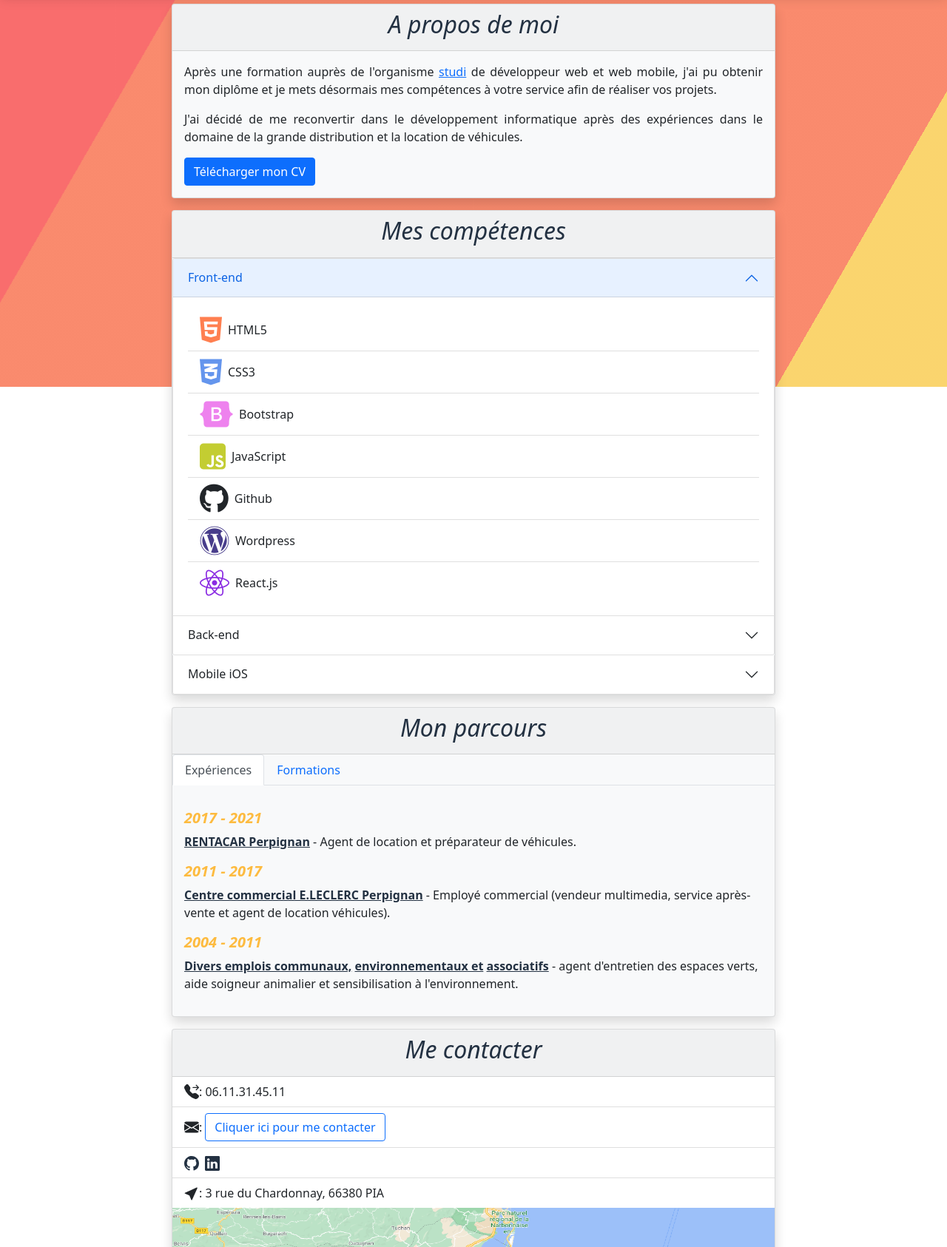
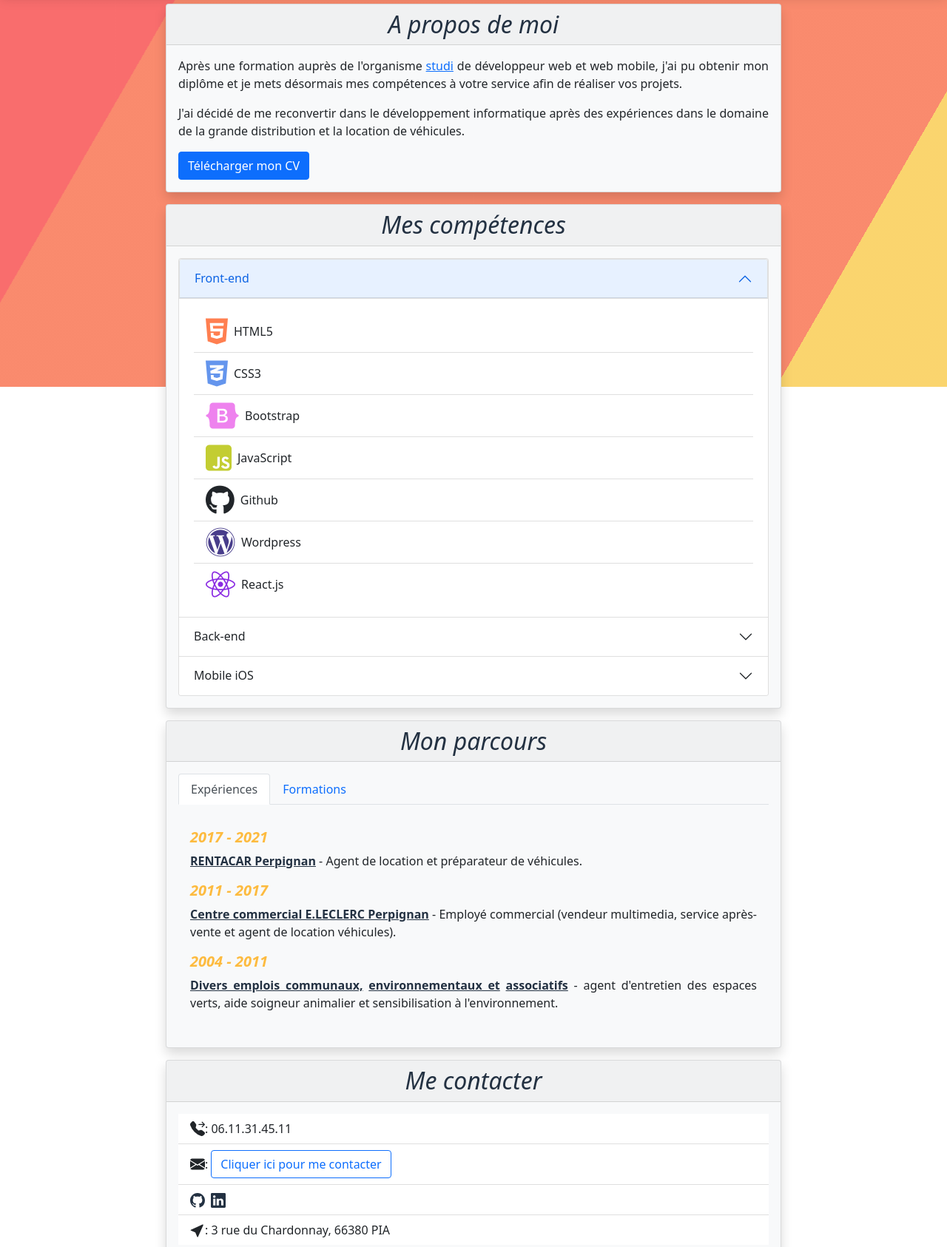
Before and after one commit to PierricM380/PierricMarye-Developpeur-Web-et-web-Mobile, a plain HTML site: page index.html in a window 1280 px wide. Shown: the part 277-1963 px from the top of the page at 74% size. Drawn offline with Linux system fonts and the light colour scheme.

Commit message:
Perform code and layout grid

```diff
--- a/index.html
+++ b/index.html
@@ -25,10 +25,10 @@
   <div class="bg bg3"></div>
   <!-- HEADER -->
   <header class="row shadow">
-    <div class="head col-12">
+    <sectcion class="head col-12">
       <h1 class="h1 text-secondary"><strong>Pierric Marye</strong></h1>
       <h2 class="h4 text-secondary"><strong>Développeur Web & Mobile</strong></h2>
-    </div>
+      </section>
   </header>
   <!-- NAVIGATION BAR -->
   <nav class="row navbar navbar-expand-lg navbar-light shadow">
@@ -53,11 +53,8 @@
   <!-- MAIN -->
   <main class="row mx-1 my-2">
     <!-- CARD PROFILE -->
-    <section class="row" id="profile">
-      <div class="col-xl-8 card my-2 g-0 bg-light shadow">
-        <div class="card-header">
-          <h2 class="card-title">A propos de moi</h2>
-        </div>
+    <section class="col-12 col-lg-9 col-xl-8 card g-0 my-2 bg-light shadow" id="profile">
+      <h2 class="card-header">A propos de moi</h2>
       <div class="card-body">
         <p class="card-text">
           Après une formation auprès de l'organisme <a href="https://www.studi.fr" target="_blank">studi</a> de
@@ -72,15 +69,13 @@
           mon
           CV</a>
       </div>
-      </div>
     </section>
     <!-- SKILLS -->
-    <section class="row" id="skills">
-      <div class="col-xl-8 card my-2 g-0 bg-light shadow">
-        <div class="card-header">
-          <h2>Mes compétences</h2>
-        </div>
-        <div class="accordion" id="accordionExample">
+    <section class="col-12 col-lg-9 col-xl-8 card g-0 my-2 bg-light shadow" id="skills">
+      <h2 class="card-header">Mes compétences</h2>
+      <div class="card-body">
+        <!-- Accordion 1 -->
+        <article class="accordion-item" id="accordionExample">
           <div class="accordion-item">
             <h3 class="accordion-header" id="headingOne">
               <button class=" accordion-button" type="button" data-bs-toggle="collapse" data-bs-target="#collapseOne"
@@ -88,6 +83,7 @@
                 Front-end
               </button>
             </h3>
+          </div>
           <div id="collapseOne" class="accordion-collapse collapse show" aria-labelledby="headingOne"
             data-bs-parent="#accordionExample">
             <div class="accordion-body ">
@@ -116,8 +112,9 @@
               </ul>
             </div>
           </div>
-          </div>
-          <div class="accordion-item">
+        </article>
+        <!-- Accordion 2 -->
+        <article class="accordion-item" id="accordionExample">
           <h3 class="accordion-header" id="headingTwo">
             <button class=" accordion-button collapsed" type="button" data-bs-toggle="collapse"
               data-bs-target="#collapseTwo" aria-expanded="false" aria-controls="collapseTwo">
@@ -145,9 +142,9 @@
               </ul>
             </div>
           </div>
-          </div>
-        </div>
-        <div class="accordion-item">
+        </article>
+        <!-- Accordion 3 -->
+        <article class="accordion-item" id="accordionExample">
           <h3 class="accordion-header" id="headingThree">
             <button class=" accordion-button collapsed" type="button" data-bs-toggle="collapse"
               data-bs-target="#collapseThree" aria-expanded="false" aria-controls="collapseThree">
@@ -171,15 +168,14 @@
               </ul>
             </div>
           </div>
-        </div>
+        </article>
       </div>
     </section>
     <!-- CURSES -->
-    <section class="row" id="curses">
-      <div class="col-xl-8 card my-2 bg-light shadow g-0">
-        <div class="card-header">
-          <h2>Mon parcours</h2>
-        </div>
+    <section class="col-12 col-lg-9 col-xl-8 card g-0 my-2 bg-light shadow" id="curses">
+      <!-- Tab bar -->
+      <h2 class="card-header">Mon parcours</h2>
+      <div class="card-body">
         <ul class="nav nav-tabs" id="myTab" role="tablist">
           <li class="nav-item" role="presentation">
             <button class=" nav-link active" id="home-tab" data-bs-toggle="tab" data-bs-target="#experiences"
@@ -264,12 +260,9 @@
       </div>
     </section>
     <!-- CONTACT -->
-    <section class="row" id="contact">
-      <div class="col-xl-8 card my-2 g-0 bg-light shadow">
-        <div class="card-header">
-          <h2>Me contacter</h2>
-        </div>
-        <div class="body">
+    <section class="col-12 col-lg-9 col-xl-8 card g-0 my-2 bg-light shadow" id="contact">
+      <h2 class="card-header">Me contacter</h2>
+      <div class="card-body">
         <ul class="list-group list-group-flush ">
           <li class="list-group-item">
             <svg xmlns="http://www.w3.org/2000/svg" width="20" height="20" fill="currentColor"
@@ -297,16 +290,16 @@
               </svg>
             </a>
             <a class="linkedin ms-1" href="https://www.linkedin.com/in/pierricmarye" target="_blank">
-                <svg xmlns="http://www.w3.org/2000/svg" width="20" height="20" fill="currentColor"
-                  class="bi bi-linkedin" viewBox="0 0 16 16">
+              <svg xmlns="http://www.w3.org/2000/svg" width="20" height="20" fill="currentColor" class="bi bi-linkedin"
+                viewBox="0 0 16 16">
                 <path
                   d="M0 1.146C0 .513.526 0 1.175 0h13.65C15.474 0 16 .513 16 1.146v13.708c0 .633-.526 1.146-1.175 1.146H1.175C.526 16 0 15.487 0 14.854V1.146zm4.943 12.248V6.169H2.542v7.225h2.401zm-1.2-8.212c.837 0 1.358-.554 1.358-1.248-.015-.709-.52-1.248-1.342-1.248-.822 0-1.359.54-1.359 1.248 0 .694.521 1.248 1.327 1.248h.016zm4.908 8.212V9.359c0-.216.016-.432.08-.586.173-.431.568-.878 1.232-.878.869 0 1.216.662 1.216 1.634v3.865h2.401V9.25c0-2.22-1.184-3.252-2.764-3.252-1.274 0-1.845.7-2.165 1.193v.025h-.016a5.54 5.54 0 0 1 .016-.025V6.169h-2.4c.03.678 0 7.225 0 7.225h2.4z" />
               </svg>
             </a>
           </li>
           <li class="list-group-item">
-              <svg xmlns="http://www.w3.org/2000/svg" width="20" height="20" fill="currentColor"
-                class="bi bi-cursor-fill" viewBox="0 0 16 16">
+            <svg xmlns="http://www.w3.org/2000/svg" width="20" height="20" fill="currentColor" class="bi bi-cursor-fill"
+              viewBox="0 0 16 16">
               <path
                 d="M14.082 2.182a.5.5 0 0 1 .103.557L8.528 15.467a.5.5 0 0 1-.917-.007L5.57 10.694.803 8.652a.5.5 0 0 1-.006-.916l12.728-5.657a.5.5 0 0 1 .556.103z" />
             </svg>
@@ -315,7 +308,6 @@
         </ul>
       </div>
       <img class="poi img-fluid" src="ressources/pictures/POI.png" alt="my-home-poi">
-      </div>
     </section>
   </main>
   <!-- FOOTER -->
```
Lines whose indentation alone changed are shown as unchanged.
